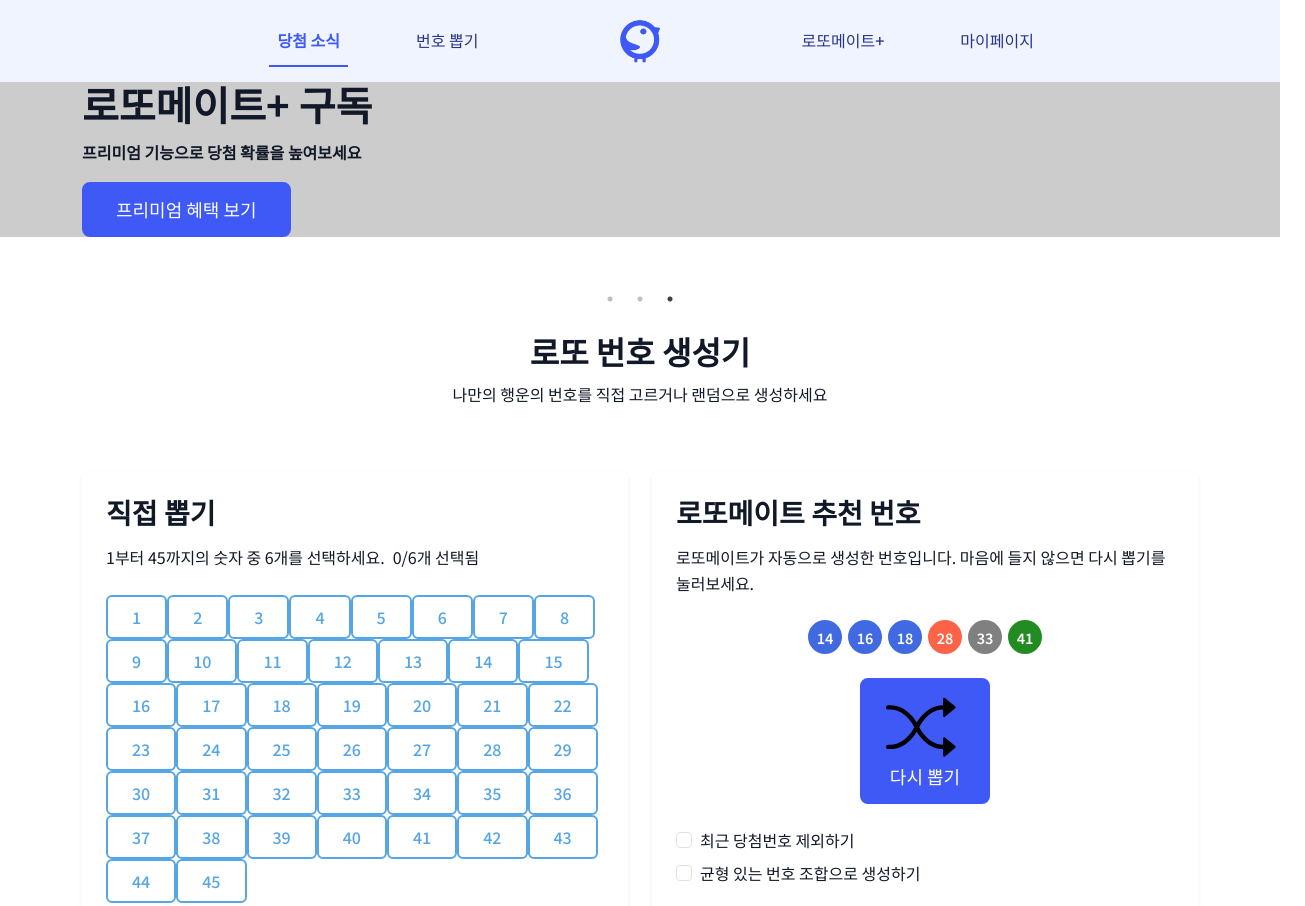
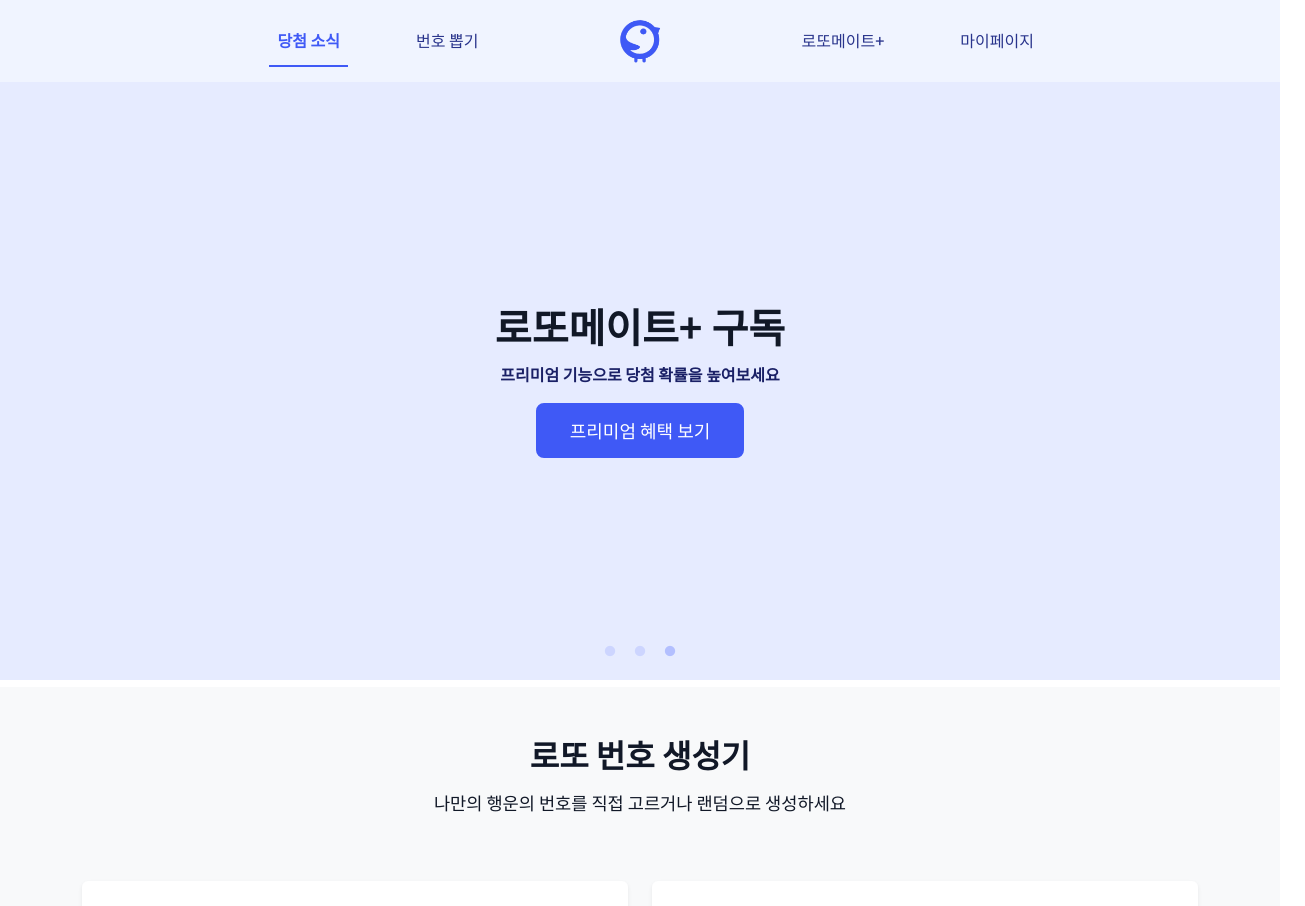
Before and after one commit to DaHnDell/lotto_mate_frontend, a React (Create React App) app: page / in a window 1280 px wide. Shown: the top 906 px of the page, 1305 px wide, since content can reach past the window. Built offline with nearby package versions, Linux system fonts and the light colour scheme.

Commit message:
각 섹션의 스타일 추가

```diff
--- a/src/resources/css/style.css
+++ b/src/resources/css/style.css
@@ -15,7 +15,10 @@
   --font-primary: "Noto Sans KR", sans-serif !important;
 }
 
-body {
+html, body {
+  overflow-x: hidden;
+  width: 100%;
+  max-width: 100%;
   font-family: var(--font-primary) !important;
 }
 
@@ -54,12 +57,17 @@ body {
 .logo-img {
   height: 50px; /* 기본 로고 높이 */
   width: auto;
-  transition: height 0.3s ease;
+  transition: all 0.3s ease; /* 로고 호버 효과를 위해 height에서 all로 수정 */
 }
 
 /* 스크롤 시 로고 크기 조정 */
 .navbar-scrolled .logo-img {
   height: 40px; /* 스크롤 시 작아진 로고 높이 */
+}
+
+/* 로고에 호버 효과 */
+.custom-navbar .logo-brand:hover .logo-img {
+  transform: scale(1.05);
 }
 
 /* 메뉴 스타일 */
@@ -108,6 +116,7 @@ body {
   width: 100%;
 }
 
+/* 액티브 메뉴 스타일 - 기존 CSS 유지하면서 통합 */
 .custom-navbar .nav-link.active {
   color: var(--primary) !important;
   font-weight: 600;
@@ -116,6 +125,20 @@ body {
 .custom-navbar .nav-link.active::after {
   width: 100%;
   background-color: var(--primary);
+}
+
+/* 스크롤 시 액티브 상태 스타일 */
+.custom-navbar.navbar-scrolled .nav-link.active {
+  color: var(--primary) !important;
+}
+
+.custom-navbar.navbar-scrolled .nav-link.active::after {
+  background-color: var(--primary);
+}
+
+/* 스무스 스크롤 설정 */
+html {
+  scroll-behavior: smooth;
 }
 
 /* 컨테이너 너비 조정 */
@@ -171,6 +194,12 @@ body {
   .mobile-nav .nav-link {
     text-align: center;
     padding: 15px 0;
+  }
+
+  /* 모바일에서 액티브 상태 */
+  .custom-navbar .nav-link.active {
+    background-color: rgba(var(--primary-rgb), 0.1);
+    border-radius: 4px;
   }
 }
 
@@ -353,9 +382,257 @@ body {
   }
 }
 
+
+/* 슬라이더 섹션 너비 조정 */
+/* slider-section.css - 슬라이더 관련 CSS */
+
+.slider-section {
+  width: 100%;
+  max-width: 100%;
+  overflow: hidden; /* 중요: 슬라이더 섹션의 오버플로우 숨김 */
+  margin: 0;
+  padding: 0;
+}
+
+.slider-wrapper {
+  width: 100%;
+  max-width: 100%;
+  overflow: hidden;
+}
+
+/* slick 슬라이더 관련 요소 스타일 수정 */
+.slick-slider {
+  width: 100%;
+  max-width: 100%;
+  overflow: hidden !important;
+  margin: 0;
+  padding: 0;
+}
+
+.slick-list {
+  overflow: hidden !important;
+}
+
+.slick-track {
+  display: flex !important;
+}
+
+.slider-item {
+  width: 100%;
+  overflow: hidden;
+  height: 600px; /* 슬라이드 높이 고정 */
+}
+
+.slider-image {
+  width: 100%;
+  height: 100% !important; /* 높이를 100%로 설정하여 부모 요소에 맞춤 */
+  overflow: hidden;
+  background-size: cover;
+  background-position: center;
+  position: relative;
+}
+
+.slider-content {
+  position: absolute;
+  top: 0;
+  left: 0;
+  width: 100%;
+  height: 100%;
+  display: flex;
+  flex-direction: column;
+  justify-content: center;
+  align-items: center;
+  background-color: var(--neutral-100);
+  color: var(--neutral-900);
+  text-align: center;
+  padding: 0 20px;
+  box-sizing: border-box;
+}
+
+/* slick 슬라이더 화살표와 점 위치 조정 */
+.slider-section .slick-dots {
+  bottom: 25px;
+  z-index: 10;
+}
+
+.slider-section .slick-dots li button:before {
+  color: var(--neutral-300);
+  opacity: 0.5;
+  font-size: 12px;
+}
+
+.slider-section .slick-dots li.slick-active button:before {
+  opacity: 1;
+  color: var(--neutral-300);
+}
+
+.slick-prev,
+.slick-next {
+  z-index: 10;
+}
+
+/* 컨테이너 패딩 조정 */
+.slider-content .container {
+  max-width: 1140px;
+  margin: 0 auto;
+  padding: 0 15px;
+}
+
+/* 반응형 설정 */
+@media (max-width: 767.98px) {
+  .slider-item,
+  .slider-image {
+    height: 400px; /* 모바일에서는 높이를 줄임 */
+  }
+
+  .slider-content h1 {
+    font-size: 1.8rem;
+  }
+
+  .slider-content p {
+    font-size: 1rem;
+  }
+}
+
+/* 차트 슬라이드 배경 스타일 */
+.chart-slide {
+  background: linear-gradient(135deg, #1e2a78 0%, #2a3a8c 100%);
+  height: 100%;
+  width: 100%;
+  display: flex;
+  align-items: center;
+  justify-content: center;
+}
+
+/* 차트 컨테이너 스타일 */
+.chart-container {
+  background-color: rgba(255, 255, 255, 0.08);
+  border-radius: 15px;
+  padding: 15px;
+  box-shadow: 0 8px 25px rgba(0, 0, 0, 0.2);
+  height: 350px;
+  width: 100%;
+}
+
+/* 차트 텍스트 스타일 */
+.chart-slide h1 {
+  color: var(--neutral-900);
+  font-size: 2.5rem;
+  font-weight: 700;
+  margin-bottom: 1rem;
+  /* text-shadow: 0 2px 4px rgba(0, 0, 0, 0.2); */
+}
+
+.chart-slide p {
+  color: var(--neutral-900);
+  font-size: 1.2rem;
+  margin-bottom: 1.5rem;
+  /* text-shadow: 0 1px 2px rgba(0, 0, 0, 0.2); */
+}
+
+/* 로또 볼 스타일 */
+.lotto-ball {
+  width: 50px;
+  height: 50px;
+  border-radius: 50%;
+  color: #333;
+  font-size: 1.5rem;
+  font-weight: bold;
+  display: inline-flex;
+  align-items: center;
+  justify-content: center;
+  margin: 0 8px 10px 0;
+  box-shadow: 0 3px 6px rgba(0, 0, 0, 0.15);
+  transition: all 0.3s ease;
+  /* border: 2px solid rgba(255, 255, 255, 0.2); */
+}
+
+.lotto-ball:hover {
+  transform: scale(1.1);
+  box-shadow: 0 6px 12px rgba(0, 0, 0, 0.2);
+}
+
+/* 툴팁 스타일 */
+.custom-tooltip {
+  background-color: rgba(255, 255, 255, 0.9);
+  padding: 10px;
+  border: 1px solid #eee;
+  border-radius: 5px;
+  box-shadow: 0 2px 8px rgba(0, 0, 0, 0.1);
+}
+
+.tooltip-label {
+  margin: 0;
+}
+
+.tooltip-label span {
+  font-weight: bold;
+}
+
+.tooltip-value {
+  margin: 0;
+}
+
+/* 차트 축 및 레이블 스타일 */
+.recharts-cartesian-axis-tick-value {
+  fill: var(--neutral-900);
+  font-size: 0.85rem;
+}
+
+.recharts-text.recharts-label {
+  fill: var(--neutral-900);
+  font-weight: bold;
+}
+
+/* XAxis와 YAxis 스타일 */
+.recharts-cartesian-axis line,
+.recharts-cartesian-axis path {
+  stroke: var(--neutral-900);
+}
+
+/* 부드러운 색상을 위한 추가 스타일 */
+.recharts-bar-rectangle {
+  opacity: 0.95;
+}
+
+/* 반응형 스타일 */
+@media (max-width: 991.98px) {
+  .chart-slide h1 {
+    font-size: 2rem;
+  }
+
+  .chart-slide p {
+    font-size: 1rem;
+  }
+
+  .chart-container {
+    padding: 10px;
+    margin-top: 15px;
+  }
+}
+
+@media (max-width: 767.98px) {
+  .chart-slide h1 {
+    font-size: 1.7rem;
+  }
+
+  .chart-container {
+    height: 300px !important;
+  }
+
+  .lotto-ball {
+    width: 40px !important;
+    height: 40px !important;
+    font-size: 1.2rem !important;
+    margin: 0 5px 8px 0 !important;
+  }
+}
+
+
 /* 최근 당첨 번호 섹션 */
 .latest-lotto-section {
   background-color: rgba(255, 255, 255, 0.05);
+  /* background-color: #222222; */
   border-radius: 8px;
   padding: 15px;
 }
@@ -451,3 +728,193 @@ body {
     text-align: center;
   }
 }
+
+.number-generator-section {
+  background-color: #f8f9fa;
+  padding: 5rem 0;
+}
+
+.section-title {
+  color: var(--dark);
+  font-weight: 700;
+  margin-bottom: 1rem;
+}
+
+.section-subtitle {
+  color: var(--gray);
+  font-size: 1.1rem;
+}
+
+/* 번호 선택 그리드 */
+.number-grid {
+  display: grid;
+  grid-template-columns: repeat(9, 1fr);
+  gap: 8px;
+  margin-bottom: 20px;
+}
+
+.number-btn {
+  width: 70%;
+  aspect-ratio: 1;
+  display: flex;
+  align-items: center;
+  justify-content: center;
+  font-weight: 600;
+  border-radius: 50%;
+  transition: all 0.2s ease;
+}
+
+.number-btn.selected {
+  transform: scale(1.05);
+  box-shadow: 0 3px 6px rgba(0, 0, 0, 0.1);
+}
+
+/* 선택된 번호 개수 표시 */
+.selection-count {
+  font-weight: 600;
+  color: var(--primary);
+}
+
+/* 로또 볼 스타일 */
+.lotto-ball {
+  display: inline-flex;
+  align-items: center;
+  justify-content: center;
+  width: 40px;
+  height: 40px;
+  border-radius: 50%;
+  font-weight: 600;
+  margin: 0 5px;
+  color: #fff;
+  font-size: 0.9rem;
+  box-shadow: 0 2px 5px rgba(0, 0, 0, 0.1);
+}
+
+.lotto-ball-sm {
+  width: 30px;
+  height: 30px;
+  font-size: 0.8rem;
+  margin: 0 3px;
+}
+
+.lotto-ball-lg {
+  width: 60px;
+  height: 60px;
+  font-size: 1.5rem;
+  margin: 0 10px;
+  box-shadow: 0 4px 8px rgba(0, 0, 0, 0.15);
+  font-weight: 700;
+}
+
+/* 번호 색상 */
+.lotto-ball-1 { background-color: #ffd700; } /* 1~10: 노랑 */
+.lotto-ball-2 { background-color: #4169e1; } /* 11~20: 파랑 */
+.lotto-ball-3 { background-color: #ff6347; } /* 21~30: 빨강 */
+.lotto-ball-4 { background-color: #808080; } /* 31~40: 회색 */
+.lotto-ball-5 { background-color: #228b22; } /* 41~45: 초록 */
+
+/* 인기 번호 영역 */
+.popular-numbers {
+  position: relative;
+}
+
+.popular-numbers-title {
+  font-size: 0.9rem;
+  display: inline-block;
+}
+
+.popular-numbers-display {
+  margin-top: 5px;
+}
+
+/* 랜덤 번호 영역 */
+.random-numbers-container {
+  height: 100%;
+  display: flex;
+  flex-direction: column;
+}
+
+.random-numbers-display {
+  margin: 20px 0 30px;
+  min-height: 80px;
+  display: flex;
+  align-items: center;
+  justify-content: center;
+}
+
+.random-btn {
+  font-weight: 600;
+  padding: 12px 30px;
+  border-radius: 50px;
+  box-shadow: 0 4px 10px rgba(0, 123, 255, 0.25);
+  transition: all 0.3s ease;
+}
+
+.random-btn:hover {
+  transform: translateY(-2px);
+  box-shadow: 0 6px 15px rgba(0, 123, 255, 0.35);
+}
+
+.random-btn:active {
+  transform: translateY(0);
+  box-shadow: 0 2px 5px rgba(0, 123, 255, 0.2);
+}
+
+/* 옵션 체크박스 스타일 */
+.random-option .form-check {
+  padding-left: 2rem;
+}
+
+.random-option .form-check-input {
+  width: 1.2rem;
+  height: 1.2rem;
+  margin-left: -2rem;
+}
+
+/* 저장 버튼 영역 */
+.save-numbers {
+  margin-top: auto;
+}
+
+/* 반응형 스타일 */
+@media (max-width: 991px) {
+  .number-grid {
+    grid-template-columns: repeat(7, 1fr);
+  }
+}
+
+@media (max-width: 767px) {
+  .number-grid {
+    grid-template-columns: repeat(5, 1fr);
+  }
+
+  .lotto-ball-lg {
+    width: 50px;
+    height: 50px;
+    font-size: 1.2rem;
+    margin: 0 5px;
+  }
+
+  .random-btn {
+    padding: 10px 20px;
+  }
+}
+
+@media (max-width: 575px) {
+  .number-grid {
+    grid-template-columns: repeat(5, 1fr);
+    gap: 6px;
+  }
+
+  .lotto-ball {
+    width: 35px;
+    height: 35px;
+    margin: 0 3px;
+  }
+
+  .lotto-ball-lg {
+    width: 45px;
+    height: 45px;
+    font-size: 1.1rem;
+  }
+}
```
